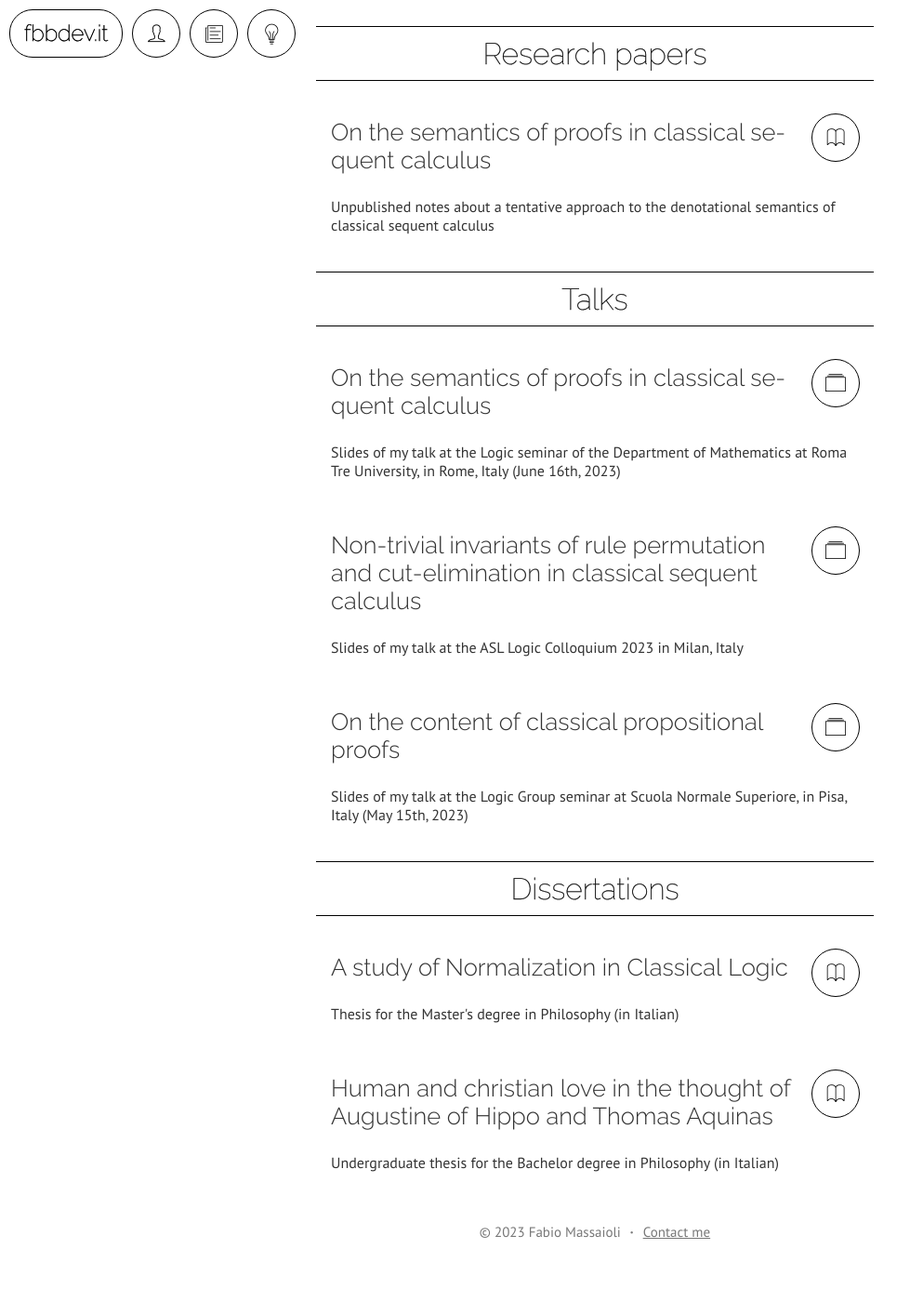
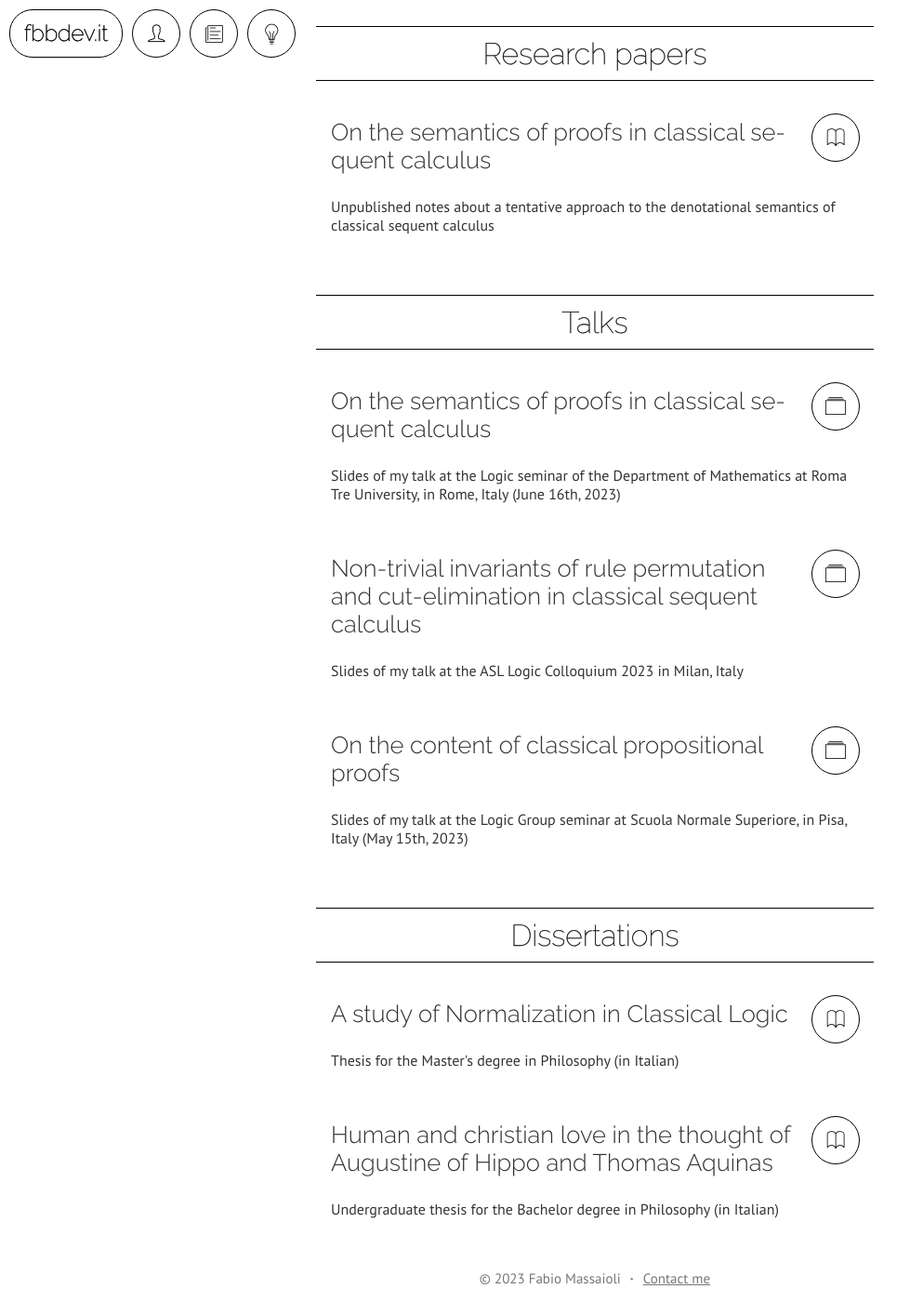
Before and after one commit to fbbdev/fbbdev.github.io, a Jekyll site: the page built from writings/index.html, in a window 1280 px wide and 1400 px high, scrolled down 199 px. Shown: the whole window at 93% size, without its empty margins (0-993 px from the left). Built offline with Jekyll 4.4.1, drawn with Linux system fonts in a browser that asks for light colours; before the commit the page ends 1549 px from its top, so only the background shows below that.

Commit message:
Margin spacing was broken again

```diff
--- a/_sass/article.scss
+++ b/_sass/article.scss
@@ -8,6 +8,9 @@
         max-width: $text-header-width;
 
         & > h1 {
+            margin: 0;
+            padding: 0;
+
             text-align: center;
 
             color: $header-color;
@@ -29,10 +32,6 @@
         -ms-hyphens: auto;
         -moz-hyphens: auto;
         -webkit-hyphens: auto;
-
-        & > h2:first-child {
-            margin-top: 0;
-        }
     }
 
     h2, h3, h4, h5, h6 {
@@ -40,7 +39,7 @@
         font-weight: $doc-header-weight;
 
         margin: 0;
-        margin-bottom: $par-spacing/2;
+        margin-bottom: $par-spacing;
     }
 
     h2 {
@@ -49,7 +48,6 @@
         font-weight: $header-weight;
         -webkit-text-stroke: .3px;
         margin-top: 2*$par-spacing;
-        margin-bottom: $par-spacing;
         padding: 10px 0;
         border: 0 solid black;
         border-top-width: 1px;
@@ -58,7 +56,6 @@
 
     h3 {
         font-size: 1.6em;
-        margin-bottom: $par-spacing;
     }
 
     h4 {
--- a/css/page.scss
+++ b/css/page.scss
@@ -113,6 +113,10 @@ footer {
         margin-top: $par-spacing;
         margin-bottom: $par-spacing;
     }
+
+    .article h2 {
+        margin-top: $par-spacing;
+    }
 }
 
 @media (max-width: 480px) {
```
